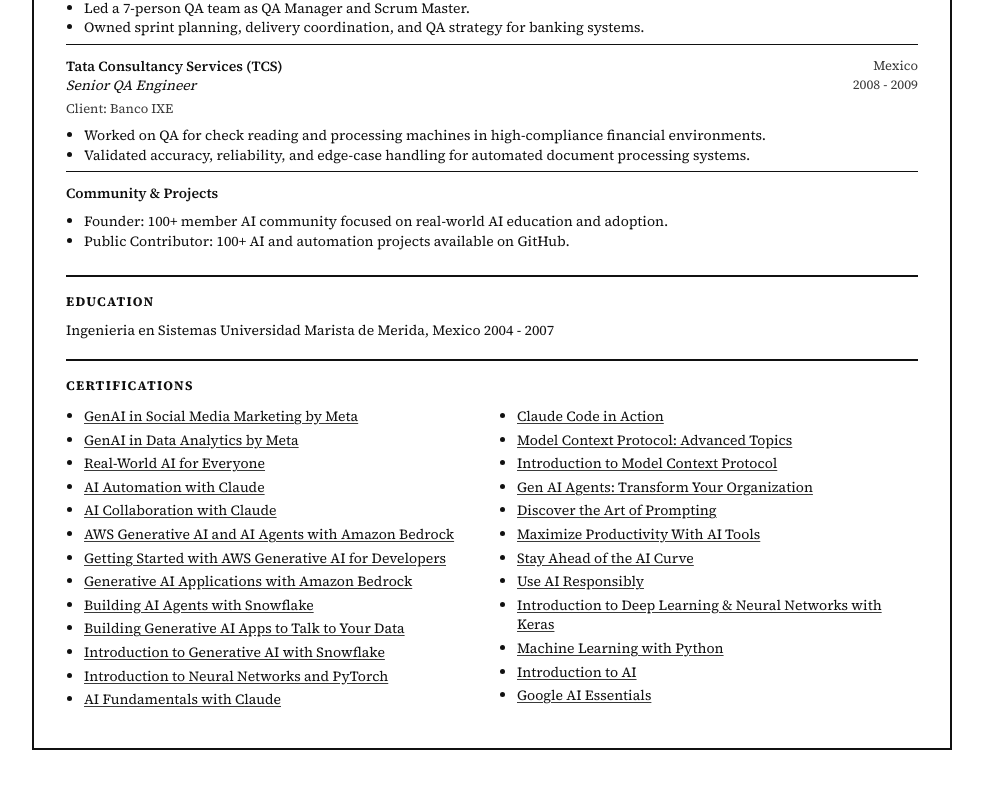
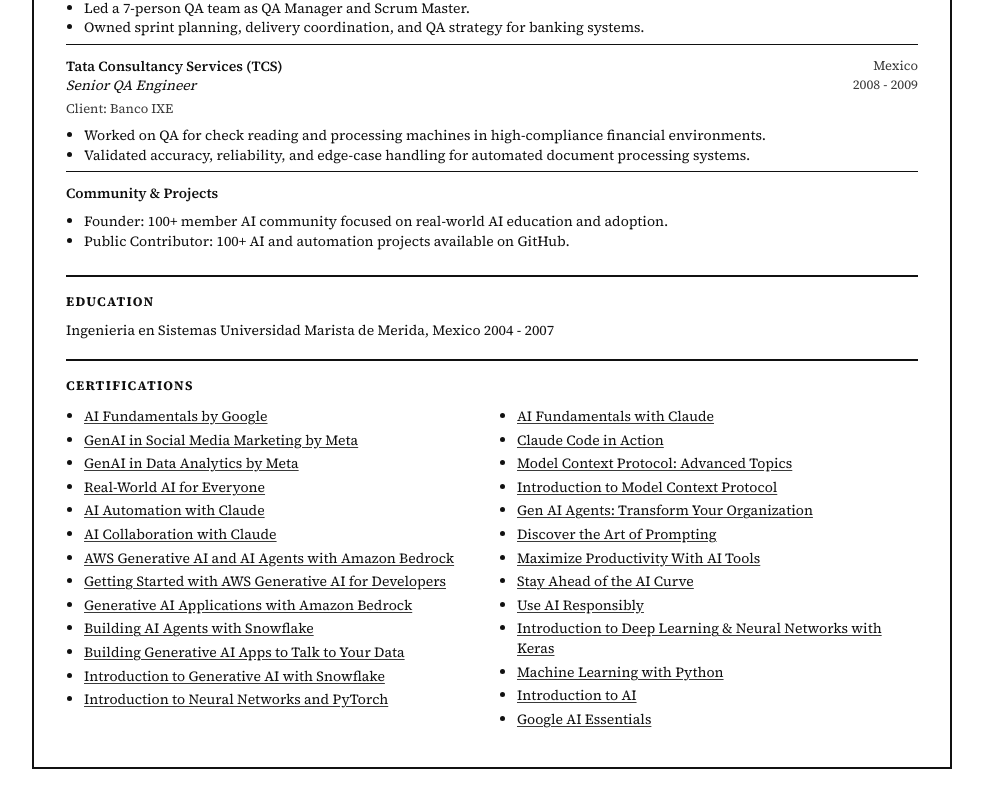
Before and after one commit to Oruga420/amorac-resume, a Next.js app: page / in a window 1280 px wide. Shown: the part 1648-2455 px from the top of the page, without its empty margins (148-1131 px from the left). Built offline with nearby package versions, Linux system fonts and the light colour scheme.

Commit message:
Add AI Fundamentals by Google certification

```diff
--- a/app/page.js
+++ b/app/page.js
@@ -7,6 +7,7 @@
   "Phone +1 437 243 3693 | Email: alex@seshwithfriends.org | LinkedIn: linkedin.com/in/amorac/ | Website: eloruga.com | GitHub: github.com/Oruga420";
 
 const certifications = [
+  { name: "AI Fundamentals by Google", url: "https://www.coursera.org/account/accomplishments/verify/BWQDY2ROMRP2" },
   { name: "GenAI in Social Media Marketing by Meta", url: "https://www.coursera.org/account/accomplishments/verify/ZDQ3T6R18E3R" },
   { name: "GenAI in Data Analytics by Meta", url: "https://www.coursera.org/account/accomplishments/verify/WA5ONIOQ41A2" },
   { name: "Real-World AI for Everyone", url: "https://www.coursera.org/account/accomplishments/specialization/YIIMAFI7SXEZ" },
```
